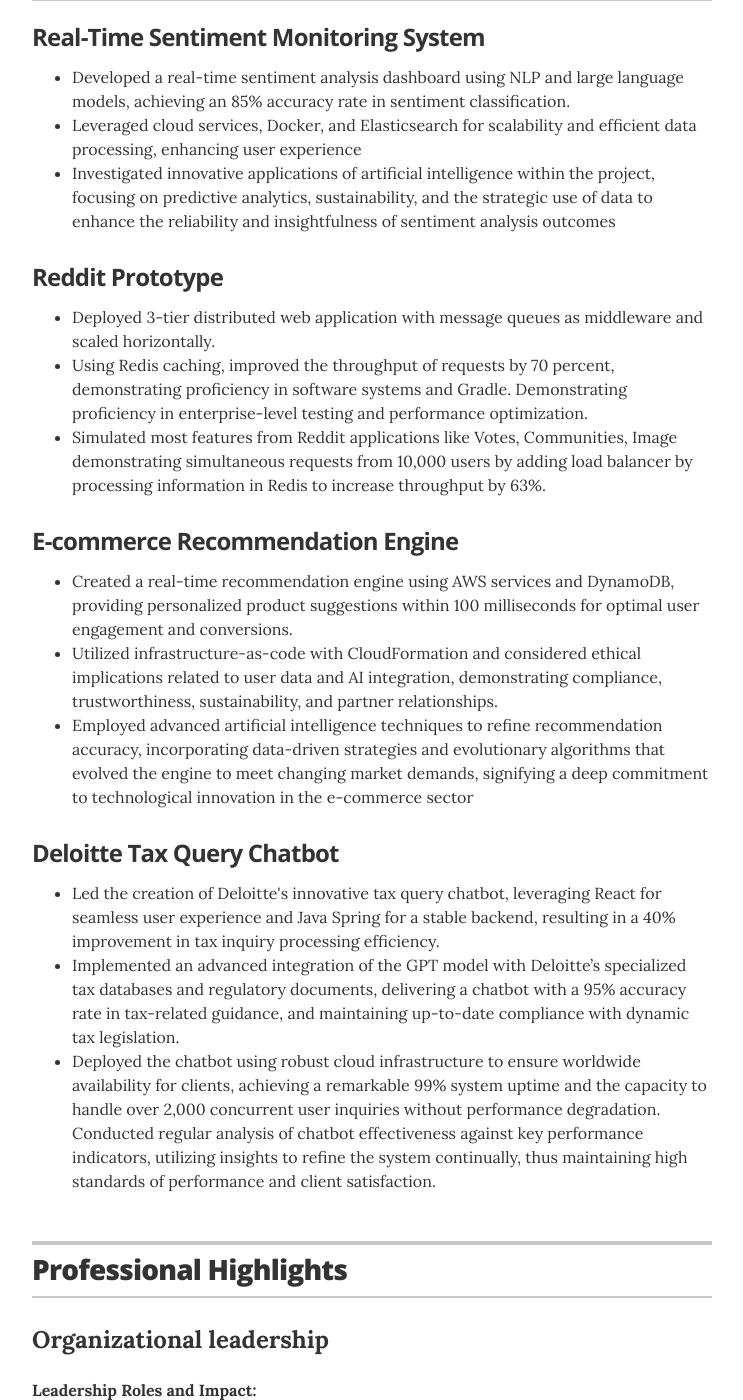
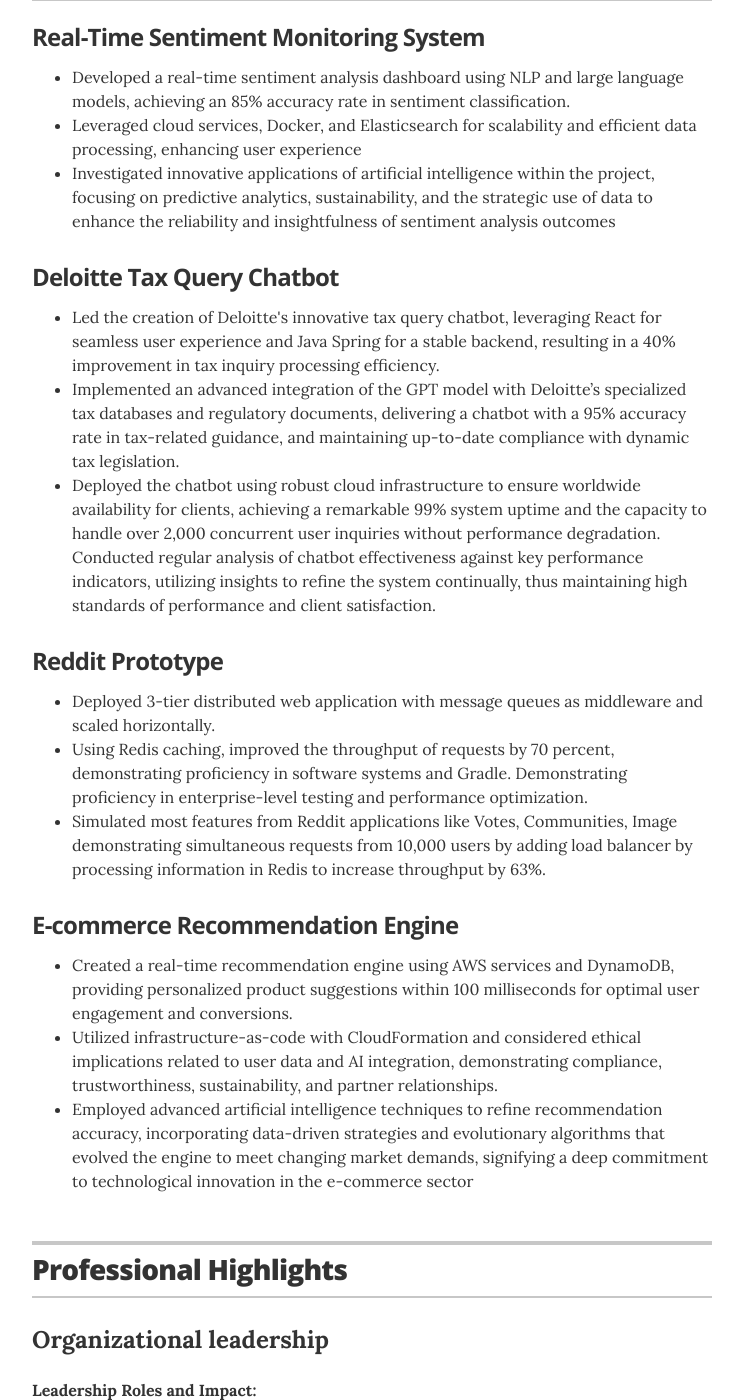
Before and after one commit to vamsidhar18/Resume, a Jekyll site: the page built from index.html, in a window 1280 px wide and 1400 px high, scrolled down 3452 px. Shown: the whole window, without its empty margins (268-1011 px from the left). Built offline with Jekyll 4.4.1, drawn with Linux system fonts in a browser that asks for light colours.

Commit message:
changed project places

```diff
--- a/_data/projects.yml
+++ b/_data/projects.yml
@@ -5,6 +5,9 @@
 - project: Real-Time Sentiment Monitoring System
   # url: "#"
   description: <ul class="resume-item-list"><li>	Developed a real-time sentiment analysis dashboard using NLP and large language models, achieving an 85% accuracy rate in sentiment classification. </li><li>	Leveraged cloud services, Docker, and Elasticsearch for scalability and efficient data processing, enhancing user experience </li><li> Investigated innovative applications of artificial intelligence within the project, focusing on predictive analytics, sustainability, and the strategic use of data to enhance the reliability and insightfulness of sentiment analysis outcomes  </li></ul>
+- project: Deloitte Tax Query Chatbot
+  # url: "#"
+  description: <ul class="resume-item-list"><li> Led the creation of Deloitte's innovative tax query chatbot, leveraging React for seamless user experience and Java Spring for a stable backend, resulting in a 40% improvement in tax inquiry processing efficiency. </li><li> Implemented an advanced integration of the GPT model with Deloitte’s specialized tax databases and regulatory documents, delivering a chatbot with a 95% accuracy rate in tax-related guidance, and maintaining up-to-date compliance with dynamic tax legislation.  </li><li>	Deployed the chatbot using robust cloud infrastructure to ensure worldwide availability for clients, achieving a remarkable 99% system uptime and the capacity to handle over 2,000 concurrent user inquiries without performance degradation. Conducted regular analysis of chatbot effectiveness against key performance indicators, utilizing insights to refine the system continually, thus maintaining high standards of performance and client satisfaction. </li></ul>
 # Reddit Prototype
 - project:  Reddit Prototype
   description: <ul class="resume-item-list"><li>	Deployed 3-tier distributed web application with message queues as middleware and scaled horizontally.  </li><li> Using Redis caching, improved the throughput of requests by 70 percent, demonstrating proficiency in software systems and Gradle. Demonstrating proficiency in enterprise-level testing and performance optimization. </li><li>	Simulated most features from Reddit applications like Votes, Communities, Image demonstrating simultaneous requests from 10,000 users by adding load balancer by processing information in Redis to increase throughput by 63%. </li></ul>
@@ -13,6 +16,3 @@
   # url: "#"
   description: <ul class="resume-item-list"><li>	Created a real-time recommendation engine using AWS services and DynamoDB, providing personalized product suggestions within 100 milliseconds for optimal user engagement and conversions. </li><li> Utilized infrastructure-as-code with CloudFormation and considered ethical implications related to user data and AI integration, demonstrating compliance, trustworthiness, sustainability, and partner relationships.  </li><li> 	Employed advanced artificial intelligence techniques to refine recommendation accuracy, incorporating data-driven strategies and evolutionary algorithms that evolved the engine to meet changing market demands, signifying a deep commitment to technological innovation in the e-commerce sector </li></ul>
   # Real-Time Sentiment Monitoring System:
-- project: Deloitte Tax Query Chatbot
-  # url: "#"
-  description: <ul class="resume-item-list"><li> Led the creation of Deloitte's innovative tax query chatbot, leveraging React for seamless user experience and Java Spring for a stable backend, resulting in a 40% improvement in tax inquiry processing efficiency. </li><li> Implemented an advanced integration of the GPT model with Deloitte’s specialized tax databases and regulatory documents, delivering a chatbot with a 95% accuracy rate in tax-related guidance, and maintaining up-to-date compliance with dynamic tax legislation.  </li><li>	Deployed the chatbot using robust cloud infrastructure to ensure worldwide availability for clients, achieving a remarkable 99% system uptime and the capacity to handle over 2,000 concurrent user inquiries without performance degradation. Conducted regular analysis of chatbot effectiveness against key performance indicators, utilizing insights to refine the system continually, thus maintaining high standards of performance and client satisfaction. </li></ul>
```
